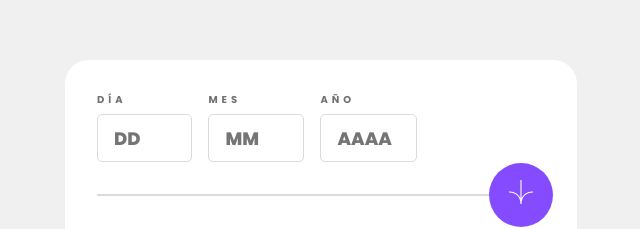
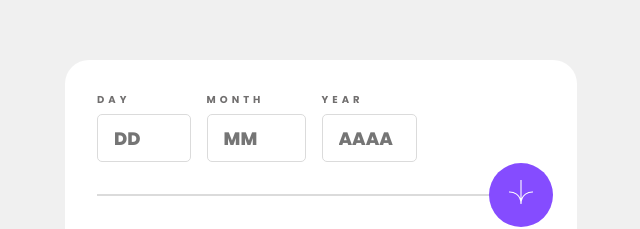
Before and after one commit to Andredy-00/Age-Calculator-App-Main, a React (Vite) app: page / in a window 1280 px wide. Shown: the part 156-385 px from the top of the page, without its empty margins (319-959 px from the left). Built offline with nearby package versions, Linux system fonts and the light colour scheme.

Commit message:
actualizacion de nombres inputs aa ingles

```diff
--- a/src/components/Inputs-Date.jsx
+++ b/src/components/Inputs-Date.jsx
@@ -32,7 +32,7 @@ export const InputsDate = ({ onfechaActual }) => {
     <form className="form" onSubmit={onSubmit}>
       <div className="inputs">
         <label htmlFor="day" className={errors.day ? "label-error" : ""}>
-          día{" "}
+          day{" "}
           <input
             type="number"
             placeholder="DD"
@@ -43,7 +43,7 @@ export const InputsDate = ({ onfechaActual }) => {
         </label>
 
         <label htmlFor="month" className={errors.month ? "label-error" : ""}>
-          mes{" "}
+          month{" "}
           <input
             type="number"
             name="month"
@@ -54,7 +54,7 @@ export const InputsDate = ({ onfechaActual }) => {
         </label>
 
         <label htmlFor="year" className={errors.year ? "label-error" : ""}>
-          año{" "}
+          year{" "}
           <input
             type="number"
             placeholder="AAAA"
```
